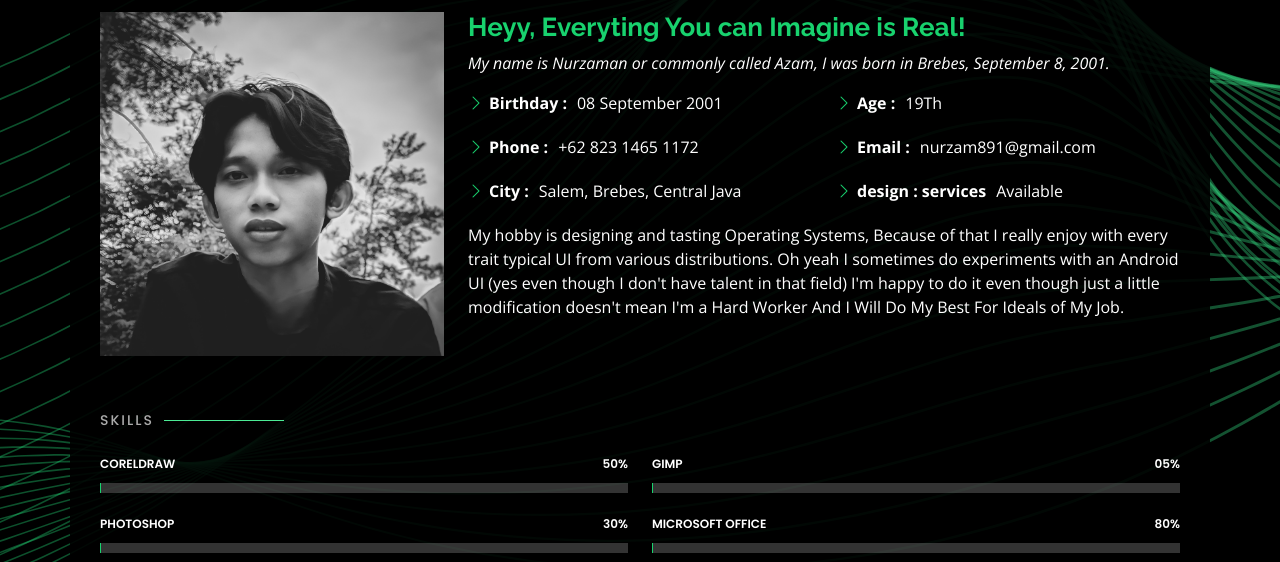
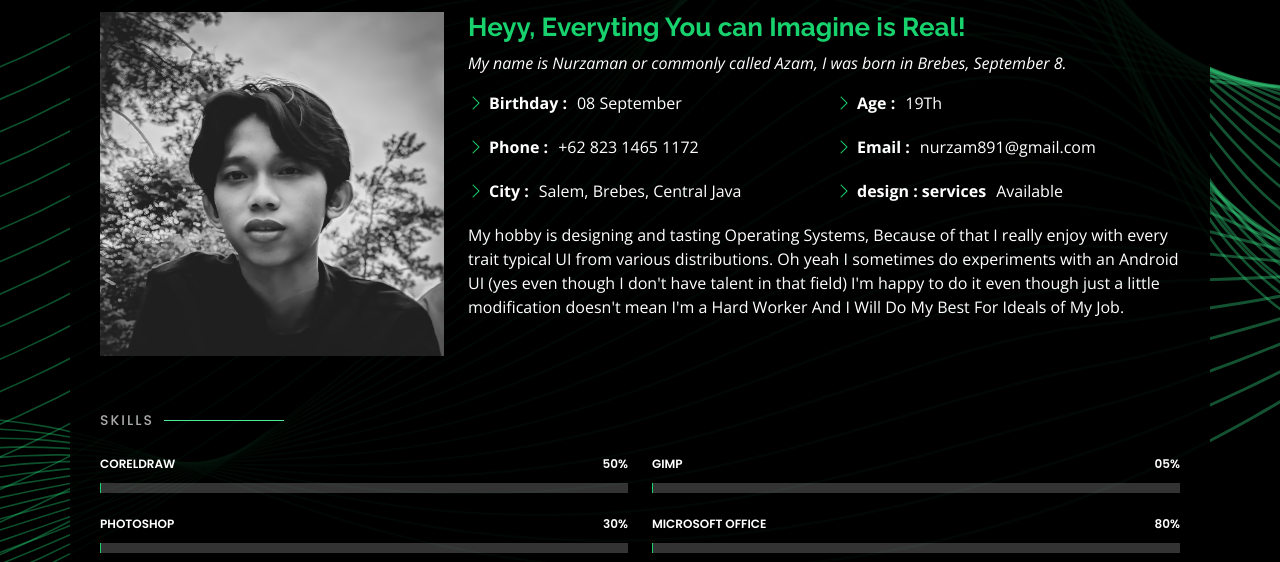
Before and after one commit to zamkara/zam, a plain HTML site: page index.html in a window 1280 px wide. Both pictures are taken after a click on the link "About". Shown: the part 201-763 px from the top of the page. Drawn offline with nearby package versions, Linux system fonts and the light colour scheme.

Commit message:
Update index.html

```diff
--- a/index.html
+++ b/index.html
@@ -82,12 +82,12 @@
         <div class="col-lg-8 pt-4 pt-lg-0 content" data-aos="fade-left">
           <h3>Heyy, Everyting You can Imagine is Real!</h3>
           <p class="fst-italic">
-            My name is Nurzaman or commonly called Azam, I was born in Brebes, September 8, 2001.
+            My name is Nurzaman or commonly called Azam, I was born in Brebes, September 8.
           </p>
           <div class="row">
             <div class="col-lg-6">
               <ul>
-                <li><i class="bi bi-chevron-right"></i> <strong>Birthday :</strong> <span>08 September 2001</span></li>
+                <li><i class="bi bi-chevron-right"></i> <strong>Birthday :</strong> <span>08 September</span></li>
                 <li><i class="bi bi-chevron-right"></i> <strong>Phone :</strong> <span>+62 823 1465 1172</span></li>
                 <li><i class="bi bi-chevron-right"></i> <strong>City :</strong> <span>Salem, Brebes, Central Java</span></li>
               </ul>
```
